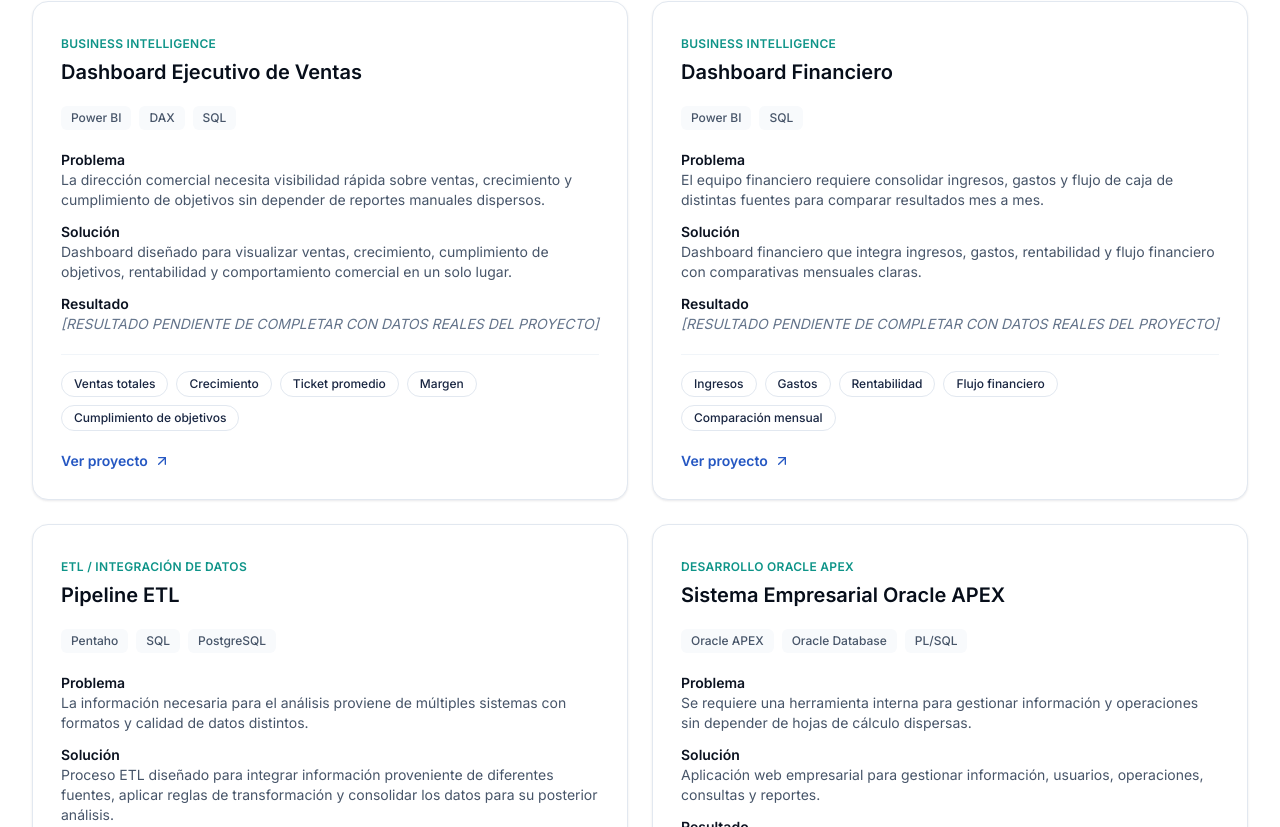
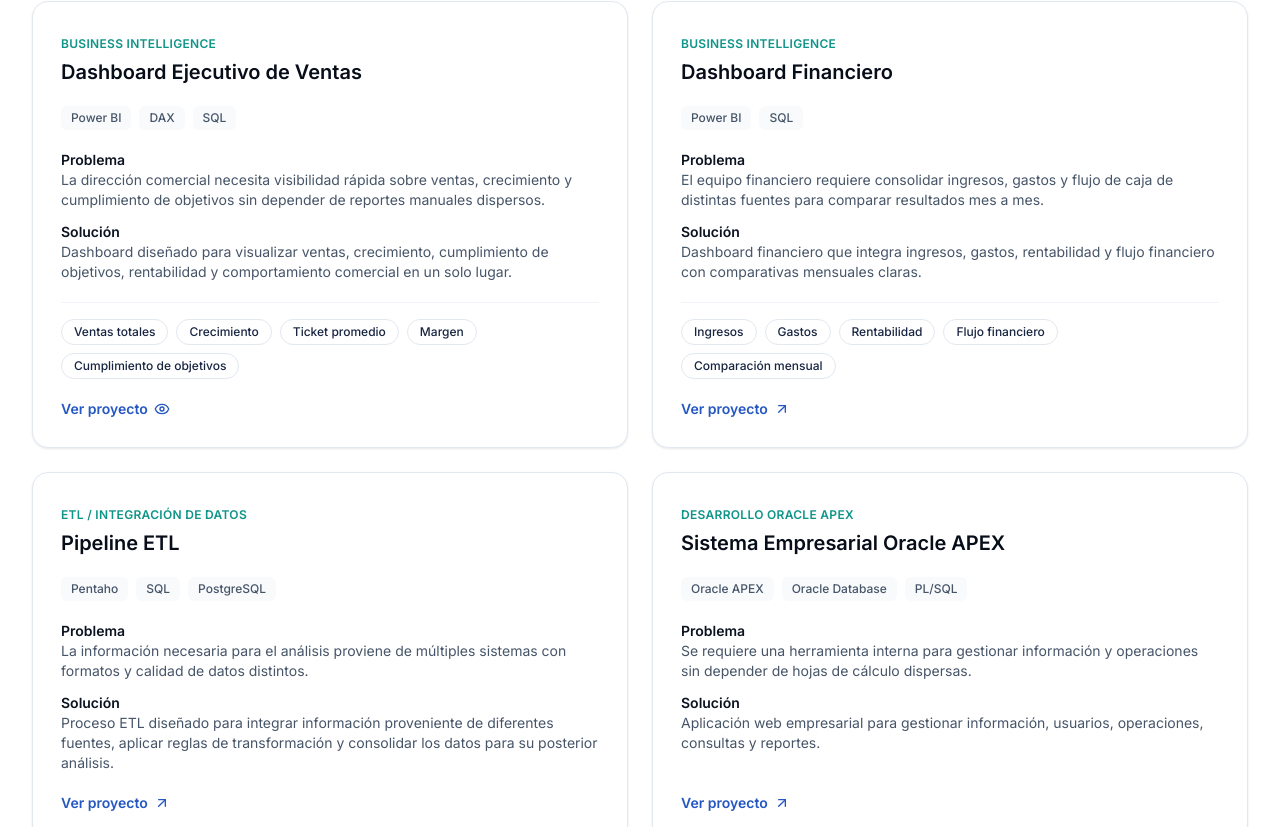
Before and after one commit to auribe83/portafolio, a React (Vite) app: page / in a window 1280 px wide. Shown: the part 4133-4960 px from the top of the page. Built offline with nearby package versions, Linux system fonts and the light colour scheme.

Commit message:
Dashboard de ventas con Power BI incrustado, tarjetas de proyectos y datos de contacto

```diff
--- a/src/components/sections/Projects.tsx
+++ b/src/components/sections/Projects.tsx
@@ -1,9 +1,13 @@
+import { useState } from "react"
 import { projects } from "../../data/projects"
 import { Reveal } from "../ui/Reveal"
 import { SectionHeading } from "../ui/SectionHeading"
 import { ProjectCard } from "../ui/ProjectCard"
 
 export function Projects() {
+  // Proyecto cuyo dashboard está desplegado (solo uno a la vez)
+  const [openProject, setOpenProject] = useState<string | null>(null)
+
   return (
     <section id="proyectos" className="bg-white py-20 sm:py-28">
       <div className="mx-auto max-w-7xl px-5 sm:px-8">
@@ -17,11 +21,23 @@ export function Projects() {
         </Reveal>
 
         <div className="mt-14 grid grid-cols-1 gap-6 md:grid-cols-2">
-          {projects.map((project, i) => (
-            <Reveal key={project.title} delay={i * 60}>
-              <ProjectCard project={project} />
-            </Reveal>
-          ))}
+          {projects.map((project, i) => {
+            const isOpen = openProject === project.title
+            return (
+              <Reveal
+                key={project.title}
+                delay={i * 60}
+                // La tarjeta ocupa todo el ancho solo mientras su dashboard está desplegado
+                className={isOpen ? "md:col-span-2" : ""}
+              >
+                <ProjectCard
+                  project={project}
+                  showEmbed={isOpen}
+                  onToggleEmbed={() => setOpenProject(isOpen ? null : project.title)}
+                />
+              </Reveal>
+            )
+          })}
         </div>
       </div>
     </section>
--- a/src/components/ui/ProjectCard.tsx
+++ b/src/components/ui/ProjectCard.tsx
@@ -1,7 +1,17 @@
-import { ArrowUpRight } from "lucide-react"
+import { ArrowUpRight, ChevronUp, Eye } from "lucide-react"
 import type { Project } from "../../data/projects"
 
-export function ProjectCard({ project }: { project: Project }) {
+const linkClass =
+  "inline-flex items-center gap-1.5 text-sm font-semibold text-brand-600 transition-colors hover:text-brand-700"
+
+interface ProjectCardProps {
+  project: Project
+  showEmbed?: boolean
+  onToggleEmbed?: () => void
+}
+
+export function ProjectCard({ project, showEmbed = false, onToggleEmbed }: ProjectCardProps) {
+
   return (
     <div className="flex h-full flex-col gap-5 rounded-2xl border border-slate-200 bg-white p-7 shadow-card transition-all duration-300 hover:-translate-y-1 hover:border-brand-200 hover:shadow-card-hover">
       <div className="flex items-start justify-between gap-4">
@@ -33,10 +43,12 @@ export function ProjectCard({ project }: { project: Project }) {
           <dt className="font-semibold text-ink-900">Solución</dt>
           <dd className="text-slate-600">{project.solution}</dd>
         </div>
+        {project.result && (
           <div>
             <dt className="font-semibold text-ink-900">Resultado</dt>
             <dd className="text-slate-500 italic">{project.result}</dd>
           </div>
+        )}
       </dl>
 
       {project.kpis && (
@@ -52,13 +64,57 @@ export function ProjectCard({ project }: { project: Project }) {
         </div>
       )}
 
+      {project.embedUrl && showEmbed && (
+        <div className="overflow-hidden rounded-xl border border-slate-200 bg-slate-50">
+          <iframe
+            title={project.title}
+            src={project.embedUrl}
+            allowFullScreen
+            className="aspect-[16/10] w-full"
+          />
+        </div>
+      )}
+
+      <div className="mt-auto flex flex-wrap items-center gap-x-6 gap-y-2">
+        {project.embedUrl ? (
+          <>
+            <button
+              type="button"
+              onClick={onToggleEmbed}
+              aria-expanded={showEmbed}
+              className={linkClass}
+            >
+              {showEmbed ? (
+                <>
+                  Ocultar proyecto
+                  <ChevronUp size={16} />
+                </>
+              ) : (
+                <>
+                  Ver proyecto
+                  <Eye size={16} />
+                </>
+              )}
+            </button>
+            {showEmbed && (
               <a
                 href={project.link}
-        className="mt-auto inline-flex items-center gap-1.5 text-sm font-semibold text-brand-600 transition-colors hover:text-brand-700"
+                target="_blank"
+                rel="noopener noreferrer"
+                className="inline-flex items-center gap-1.5 text-sm font-medium text-slate-500 transition-colors hover:text-brand-700"
               >
+                Abrir en pestaña nueva
+                <ArrowUpRight size={16} />
+              </a>
+            )}
+          </>
+        ) : (
+          <a href={project.link} target="_blank" rel="noopener noreferrer" className={linkClass}>
             Ver proyecto
             <ArrowUpRight size={16} />
           </a>
+        )}
+      </div>
     </div>
   )
 }
--- a/src/data/projects.ts
+++ b/src/data/projects.ts
@@ -4,9 +4,12 @@ export interface Project {
   technologies: string[]
   problem: string
   solution: string
-  result: string
+  // Opcional: si no hay resultado real, omítelo y la tarjeta no mostrará la sección
+  result?: string
   kpis?: string[]
   link: string
+  // Opcional: URL de incrustación (iframe) para mostrar el proyecto dentro de la tarjeta
+  embedUrl?: string
   isPlaceholder: boolean
 }
 
@@ -22,10 +25,11 @@ export const projects: Project[] = [
       "La dirección comercial necesita visibilidad rápida sobre ventas, crecimiento y cumplimiento de objetivos sin depender de reportes manuales dispersos.",
     solution:
       "Dashboard diseñado para visualizar ventas, crecimiento, cumplimiento de objetivos, rentabilidad y comportamiento comercial en un solo lugar.",
-    result: "[RESULTADO PENDIENTE DE COMPLETAR CON DATOS REALES DEL PROYECTO]",
     kpis: ["Ventas totales", "Crecimiento", "Ticket promedio", "Margen", "Cumplimiento de objetivos"],
-    link: "[PROYECTO REAL]",
-    isPlaceholder: true,
+    link: "https://app.powerbi.com/view?r=eyJrIjoiY2ZlNjUyOWItYTkzMi00YTUxLTgwZWEtZWMyMzY4ZTNjZWJiIiwidCI6ImMxZmJhZTFlLTYzZTgtNGE3Yi05NjM1LWIxMTcwMzJhMDcyNiIsImMiOjR9",
+    embedUrl:
+      "https://app.powerbi.com/view?r=eyJrIjoiY2ZlNjUyOWItYTkzMi00YTUxLTgwZWEtZWMyMzY4ZTNjZWJiIiwidCI6ImMxZmJhZTFlLTYzZTgtNGE3Yi05NjM1LWIxMTcwMzJhMDcyNiIsImMiOjR9",
+    isPlaceholder: false,
   },
   {
     title: "Dashboard Financiero",
@@ -35,7 +39,6 @@ export const projects: Project[] = [
       "El equipo financiero requiere consolidar ingresos, gastos y flujo de caja de distintas fuentes para comparar resultados mes a mes.",
     solution:
       "Dashboard financiero que integra ingresos, gastos, rentabilidad y flujo financiero con comparativas mensuales claras.",
-    result: "[RESULTADO PENDIENTE DE COMPLETAR CON DATOS REALES DEL PROYECTO]",
     kpis: ["Ingresos", "Gastos", "Rentabilidad", "Flujo financiero", "Comparación mensual"],
     link: "[PROYECTO REAL]",
     isPlaceholder: true,
@@ -48,7 +51,6 @@ export const projects: Project[] = [
       "La información necesaria para el análisis proviene de múltiples sistemas con formatos y calidad de datos distintos.",
     solution:
       "Proceso ETL diseñado para integrar información proveniente de diferentes fuentes, aplicar reglas de transformación y consolidar los datos para su posterior análisis.",
-    result: "[RESULTADO PENDIENTE DE COMPLETAR CON DATOS REALES DEL PROYECTO]",
     link: "[PROYECTO REAL]",
     isPlaceholder: true,
   },
@@ -60,7 +62,6 @@ export const projects: Project[] = [
       "Se requiere una herramienta interna para gestionar información y operaciones sin depender de hojas de cálculo dispersas.",
     solution:
       "Aplicación web empresarial para gestionar información, usuarios, operaciones, consultas y reportes.",
-    result: "[RESULTADO PENDIENTE DE COMPLETAR CON DATOS REALES DEL PROYECTO]",
     link: "[PROYECTO REAL]",
     isPlaceholder: true,
   },
@@ -72,7 +73,6 @@ export const projects: Project[] = [
       "Existe un conjunto de datos con potencial de generar información valiosa, pero sin un análisis estructurado que revele patrones útiles.",
     solution:
       "Análisis exploratorio de un conjunto de datos para detectar patrones, tendencias y relaciones relevantes.",
-    result: "[RESULTADO PENDIENTE DE COMPLETAR CON DATOS REALES DEL PROYECTO]",
     link: "[PROYECTO REAL]",
     isPlaceholder: true,
   },
```
Also changed, not shown: 2 other files (tests, documents, lock files or other folders). Lines whose indentation alone changed are shown as unchanged.
